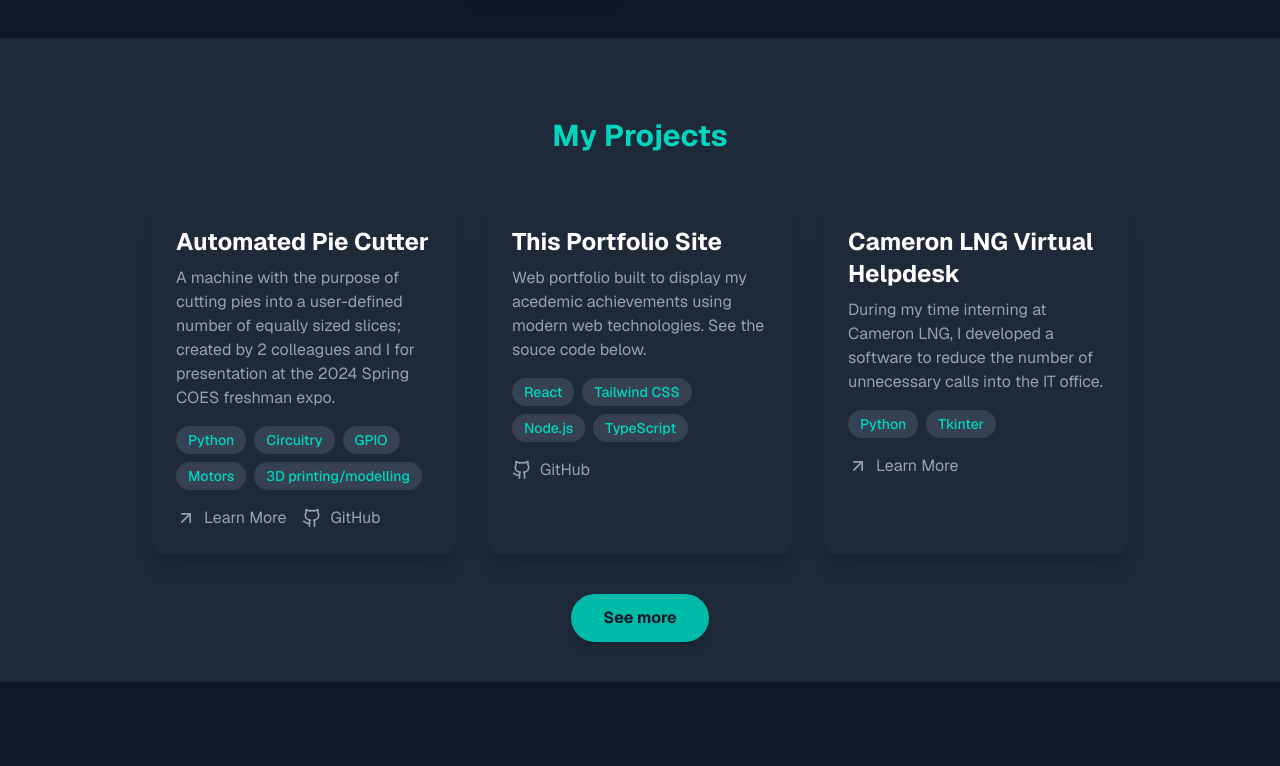
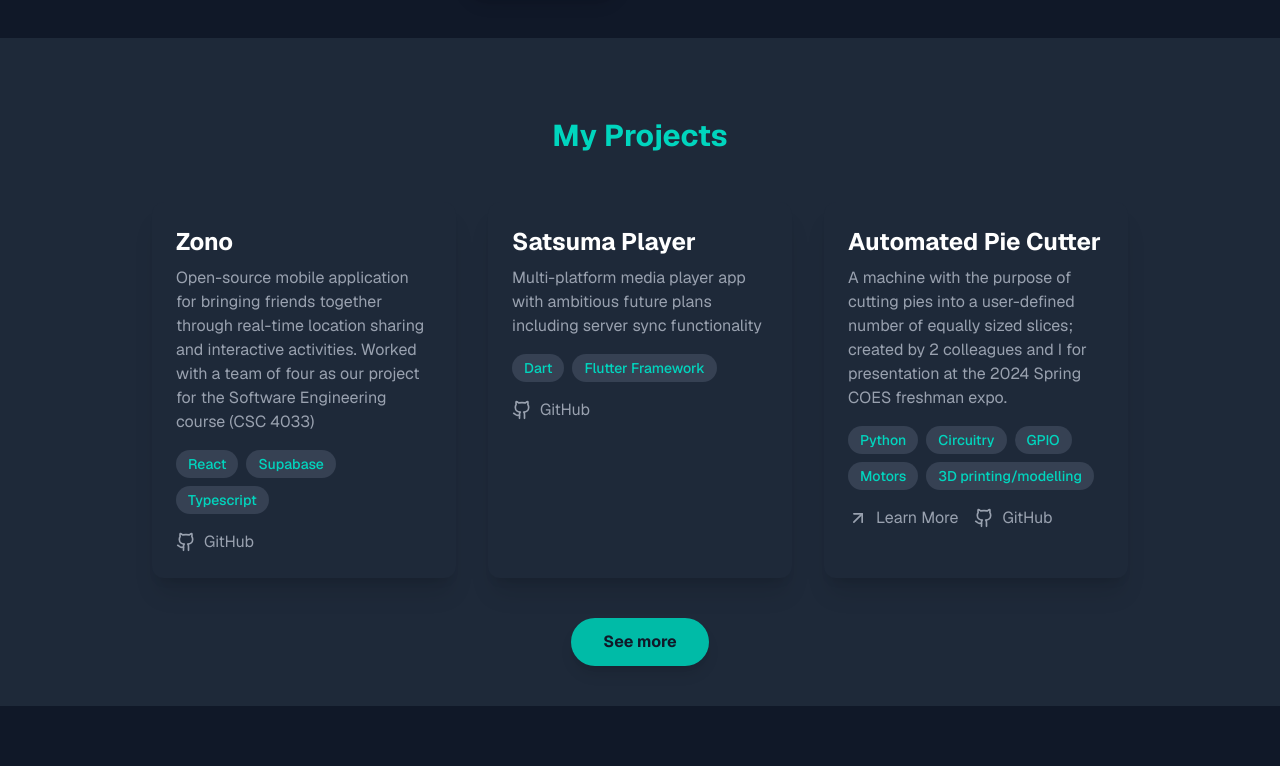
Before and after one commit to CameronStorer/CameronStorer.github.io, a Next.js app: page / in a window 1280 px wide. Shown: the part 672-1438 px from the top of the page. Built offline with nearby package versions, Linux system fonts and the light colour scheme.

Commit message:
Revise project entries in portfolio
Updated project list in the portfolio, added new projects and removed duplicates.

```diff
--- a/app/page.tsx
+++ b/app/page.tsx
@@ -11,12 +11,34 @@
   // List out projects
   const projects = [
     {
+      title:'Zono',
+      description:'Open-source mobile application for bringing friends together through real-time location sharing and interactive activities. \
+        Worked with a team of four as our project for the Software Engineering course (CSC 4033)',
+      tags: ['React', 'Supabase', 'Typescript'],
+      link: null,
+      github: 'https://github.com/CameronStorer/Zono-CSC4033'
+    },
+    {
+      title: 'Satsuma Player',
+      description: 'Multi-platform media player app with ambitious future plans including server sync functionality',
+      tags: ['Dart', 'Flutter Framework'],
+      link: null,
+      github: 'https://github.com/CameronStorer/satsuma_player'
+    },
+    {
       title: 'Automated Pie Cutter',
       description: 'A machine with the purpose of cutting pies \
       into a user-defined number of equally sized slices; created by 2 colleagues and I for presentation at the 2024 Spring COES freshman expo.',
       tags: ['Python', 'Circuitry', 'GPIO', 'Motors', '3D printing/modelling'],
       link: 'https://www.linkedin.com/posts/cameron-storer0_coes-activity-7227456011039612928-UMGU/',
       github: 'https://github.com/CameronStorer/Automated-Pie-Cutter'
+    },
+    {
+      title: 'Cameron LNG Virtual Helpdesk',
+      description: 'During my time interning at Cameron LNG, I developed a software to reduce the number of unnecessary calls into the IT office.',
+      tags: ['Python', 'Tkinter'],
+      link: 'https://www.linkedin.com/posts/cameron-storer0_proudtobecameronlng-activity-7228131902304501760-PkHX/',
+      github: null,
     },
     {
       title: 'This Portfolio Site',
@@ -26,25 +48,11 @@
       github: 'https://github.com/CameronStorer/CameronStorer.github.io'
     },
     {
-      title: 'Cameron LNG Virtual Helpdesk',
-      description: 'During my time interning at Cameron LNG, I developed a software to reduce the number of unnecessary calls into the IT office.',
-      tags: ['Python', 'Tkinter'],
-      link: 'https://www.linkedin.com/posts/cameron-storer0_proudtobecameronlng-activity-7228131902304501760-PkHX/',
-      github: null,
-    },
-    {
       title: 'Universal Pong',
       description: 'Classic pong arcade game coded nearly identically in a variety of programming languages',
       tags: ['Python', 'Java', 'etc.'],
       link: null,
       github: 'https://github.com/CameronStorer/Universal-Pong'
-    },
-    {
-      title: 'Satsuma Player',
-      description: 'Multi-platform media player app with ambitious future plans including server sync functionality',
-      tags: ['Dart', 'Flutter Framework'],
-      link: null,
-      github: 'https://github.com/CameronStorer/satsuma_player'
     },
   ];
   // Projects that should be rendered currently
```
